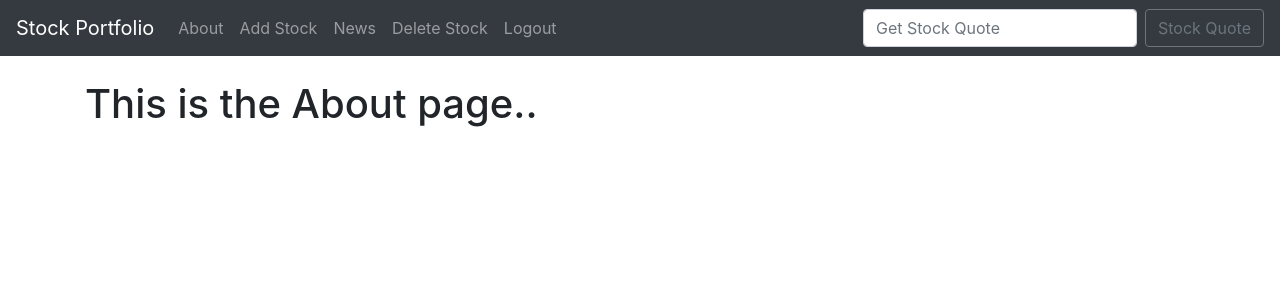
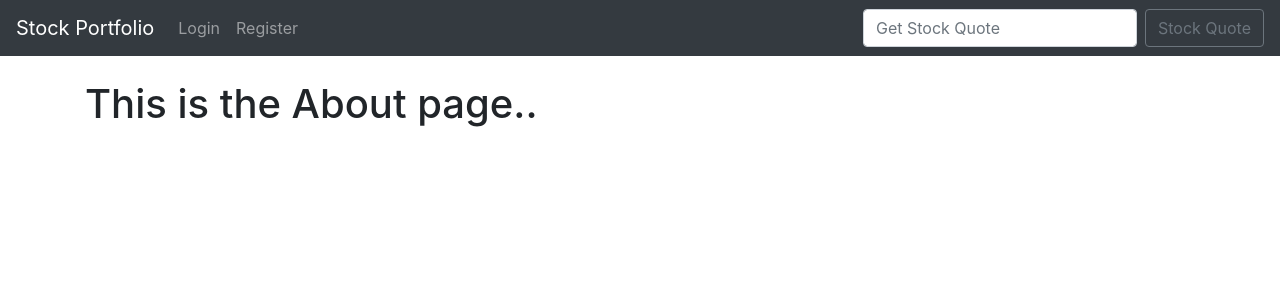
Before and after one commit to santiagoelie/stock-market-portfolio-python-django, a Django app: page /about.html in a window 1280 px wide. Shown: the top 300 px of the page. Run offline with Django 3.2, Linux system fonts and the light colour scheme; some libraries are stand-ins or nearby versions.

Commit message:
add edit profile and change password link in navbar
modify links and made a changes to navbar..

```diff
--- a/quotes/templates/base.html
+++ b/quotes/templates/base.html
@@ -18,6 +18,7 @@
         </button>
         <div class="collapse navbar-collapse" id="navbarSupportedContent">
           <ul class="navbar-nav mr-auto">
+            {% if user.is_authenticated %}
             <li class="nav-item">
               <a class="nav-link" href="{% url 'about' %}">About</a>
             </li>
@@ -26,13 +27,27 @@
             </li>
             <li class="nav-item">
               <a class="nav-link" href="{% url 'news' %}">News</a>
-          </li>
+            </li>
             <li class="nav-item">
                 <a class="nav-link" href="{% url 'delete_stock' %}">Delete Stock</a>
             </li>
             <li class="nav-item">
-              <a class="nav-link" href="{% url 'login' %}">Logout</a>
+              <a class="nav-link" href="{% url 'edit_profile' %}">Edit Profile</a>
             </li>
+            <li class="nav-item">
+              <a class="nav-link" href="{% url 'change_password' %}">Change Password</a>
+            </li>
+            <li class="nav-item">
+              <a class="nav-link" href="{% url 'logout' %}">Logout</a>
+            </li>
+            {% else %}
+            <li class="nav-item">
+              <a class="nav-link" href="{% url 'login' %}">Login</a>
+            </li>
+            <li class="nav-item">
+              <a class="nav-link" href="{% url 'register' %}">Register</a>
+            </li>
+            {% endif %}
           </ul>
           <form action="{% url 'home' %}" class="form-inline my-2 my-lg-0" method="POST">
               {% csrf_token %}
```
